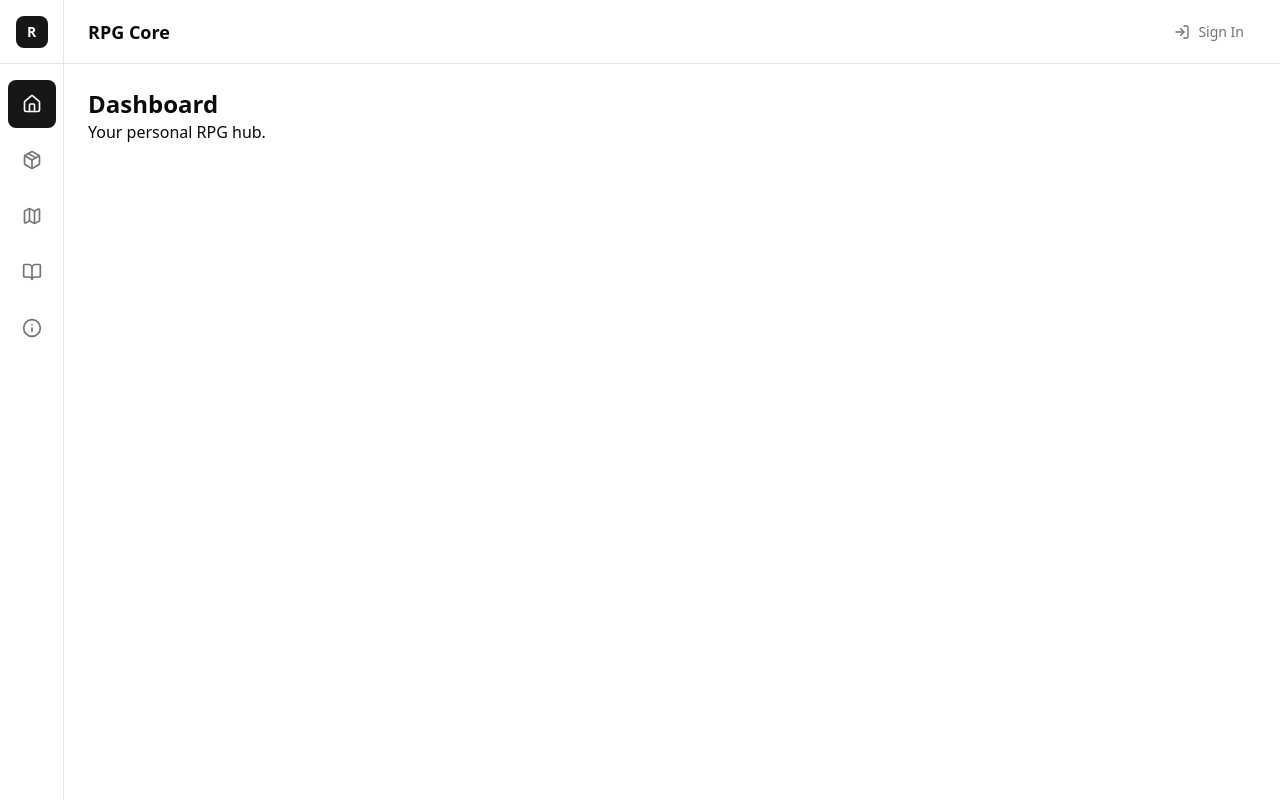
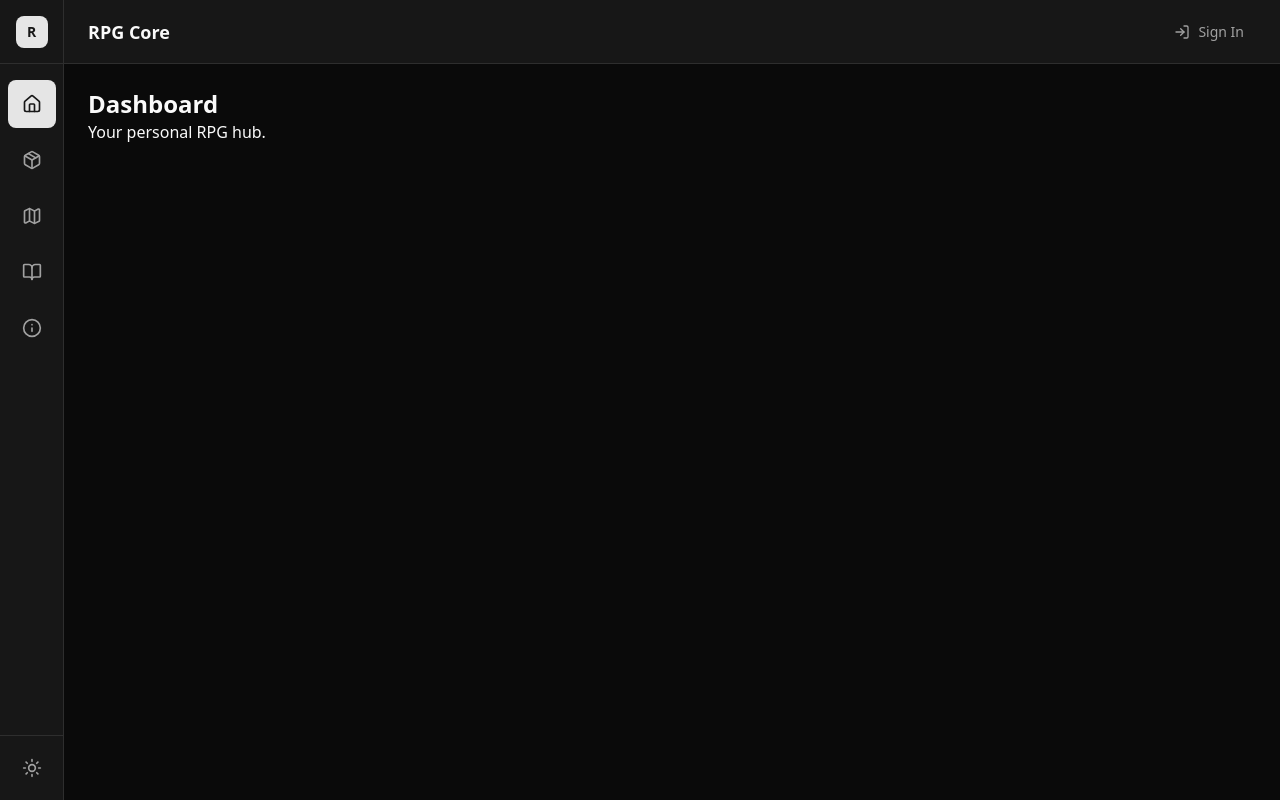
Before and after one commit to NaetharuCodes/rpg-app-core, a React (Vite) app in the folder rpg-ui/: page /dashboard in a window 1280 px wide. Built offline with nearby package versions, Linux system fonts and the light colour scheme.

Commit message:
add-color-theme

```diff
--- a/rpg-ui/src/components/AppShell/AppShell.tsx
+++ b/rpg-ui/src/components/AppShell/AppShell.tsx
@@ -1,5 +1,5 @@
-import { useState } from 'react';
-import { Menu, User, LogIn, Home, Package, Map, BookOpen, Info } from 'lucide-react';
+import { useState, useEffect } from 'react';
+import { Menu, User, LogIn, Home, Package, Map, BookOpen, Info, Moon, Sun } from 'lucide-react';
 import { cn } from '@/lib/utils';
 
 // Mock Link component for artifact demo
@@ -16,7 +16,23 @@ interface AppShellProps {
 
 export function AppShell({ children }: AppShellProps) {
   const [sidebarOpen, setSidebarOpen] = useState(false);
+  const [isDark, setIsDark] = useState(() => {
+    // Check localStorage first, then system preference, default to dark
+    const saved = localStorage.getItem('theme');
+    if (saved) return saved === 'dark';
+    return window.matchMedia('(prefers-color-scheme: dark)').matches || true;
+  });
   const location = useLocation();
+
+  // Apply theme on mount and when isDark changes
+  useEffect(() => {
+    document.documentElement.classList.toggle('dark', isDark);
+    localStorage.setItem('theme', isDark ? 'dark' : 'light');
+  }, [isDark]);
+
+  const toggleTheme = () => {
+    setIsDark(!isDark);
+  };
 
   // Mock auth state - will replace with real auth context later
   const isAuthenticated = false;
@@ -74,29 +90,27 @@ export function AppShell({ children }: AppShellProps) {
             })}
           </nav>
 
-          {/* Bottom section - only show Dashboard when authenticated */}
-          {isAuthenticated && (
+          {/* Bottom section - Theme toggle */}
           <div className="p-2 border-t border-border">
             <div className="group relative">
-                <Link
-                  to="/dashboard"
+              <button
+                onClick={toggleTheme}
                 className="flex items-center justify-center w-12 h-12 rounded-md text-muted-foreground hover:text-foreground hover:bg-accent transition-colors"
-                  title="Dashboard"
+                title={isDark ? "Switch to light mode" : "Switch to dark mode"}
               >
-                  <User className="h-5 w-5" />
-                </Link>
+                {isDark ? <Sun className="h-5 w-5" /> : <Moon className="h-5 w-5" />}
+              </button>
 
               {/* Tooltip */}
               <div className="absolute left-14 top-1/2 -translate-y-1/2 px-2 py-1 bg-popover text-popover-foreground text-sm rounded-md shadow-md opacity-0 group-hover:opacity-100 transition-opacity pointer-events-none whitespace-nowrap z-50">
-                  Dashboard
+                {isDark ? "Light mode" : "Dark mode"}
               </div>
             </div>
           </div>
-          )}
         </div>
       </div>
 
-      {/* Mobile menu overlay - unchanged */}
+      {/* Mobile menu overlay */}
       {sidebarOpen && (
         <div className="fixed inset-0 z-40 md:hidden">
           <div className="fixed inset-0 bg-black bg-opacity-25" onClick={() => setSidebarOpen(false)} />
@@ -134,13 +148,21 @@ export function AppShell({ children }: AppShellProps) {
                 );
               })}
 
-              {/* Auth section in mobile menu */}
+              {/* Theme toggle and auth in mobile menu */}
               <div className="pt-4 border-t border-border mt-4">
+                <button
+                  onClick={toggleTheme}
+                  className="flex items-center px-3 py-3 text-base font-medium rounded-md text-muted-foreground hover:text-foreground hover:bg-accent transition-colors w-full"
+                >
+                  {isDark ? <Sun className="mr-3 h-5 w-5" /> : <Moon className="mr-3 h-5 w-5" />}
+                  {isDark ? "Light Mode" : "Dark Mode"}
+                </button>
+
                 {isAuthenticated ? (
                   <Link
                     to="/dashboard"
                     onClick={() => setSidebarOpen(false)}
-                    className="flex items-center px-3 py-3 text-base font-medium rounded-md text-muted-foreground hover:text-foreground hover:bg-accent transition-colors"
+                    className="flex items-center px-3 py-3 text-base font-medium rounded-md text-muted-foreground hover:text-foreground hover:bg-accent transition-colors mt-2"
                   >
                     <User className="mr-3 h-5 w-5" />
                     Dashboard
@@ -149,7 +171,7 @@ export function AppShell({ children }: AppShellProps) {
                   <Link
                     to="/login"
                     onClick={() => setSidebarOpen(false)}
-                    className="flex items-center px-3 py-3 text-base font-medium rounded-md text-muted-foreground hover:text-foreground hover:bg-accent transition-colors"
+                    className="flex items-center px-3 py-3 text-base font-medium rounded-md text-muted-foreground hover:bg-accent transition-colors mt-2"
                   >
                     <LogIn className="mr-3 h-5 w-5" />
                     Sign In
```
Lines whose indentation alone changed are shown as unchanged.
